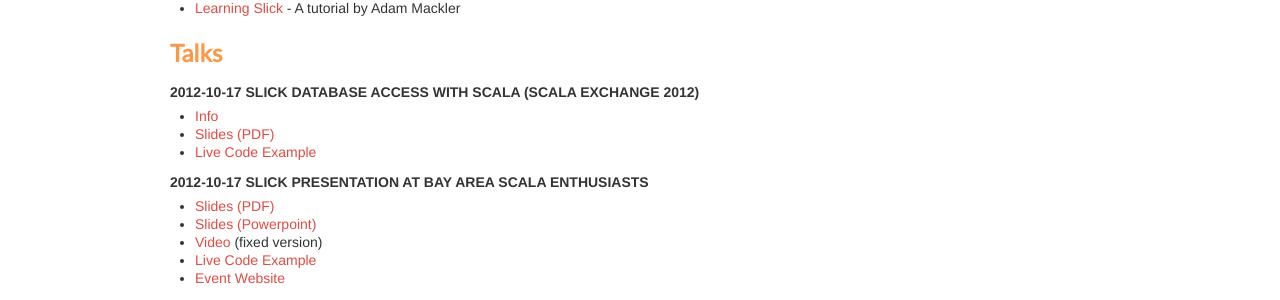
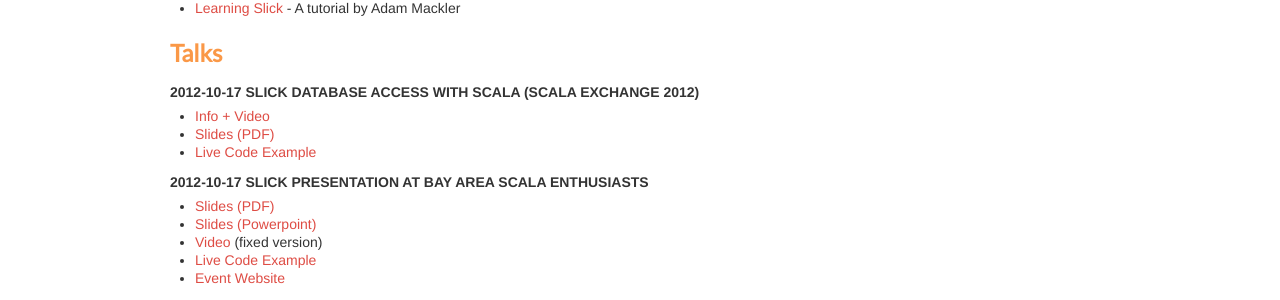
Before and after one commit to slick/slick.github.com, a Jekyll site: the page built from docs/index.md, in a window 1280 px wide. Shown: the part 574-874 px from the top of the page. Built offline with Jekyll 4.4.1, drawn with Linux system fonts in a browser that asks for light colours.

Commit message:
Change text for scalax2012 link - The video is now available

```diff
--- a/docs/index.md
+++ b/docs/index.md
@@ -32,7 +32,7 @@
 
 #### 2012-10-17 Slick database access with Scala (Scala Exchange 2012)
 
-* [Info](http://skillsmatter.com/podcast/scala/slick-database-access-with-scala)
+* [Info + Video](http://skillsmatter.com/podcast/scala/slick-database-access-with-scala)
 * [Slides (PDF)](/talks/scalax2012/Slick_ScalaExchange_2012.pdf)
 * [Live Code Example](https://github.com/szeiger/slick-scalaexchange2012)
 
```
